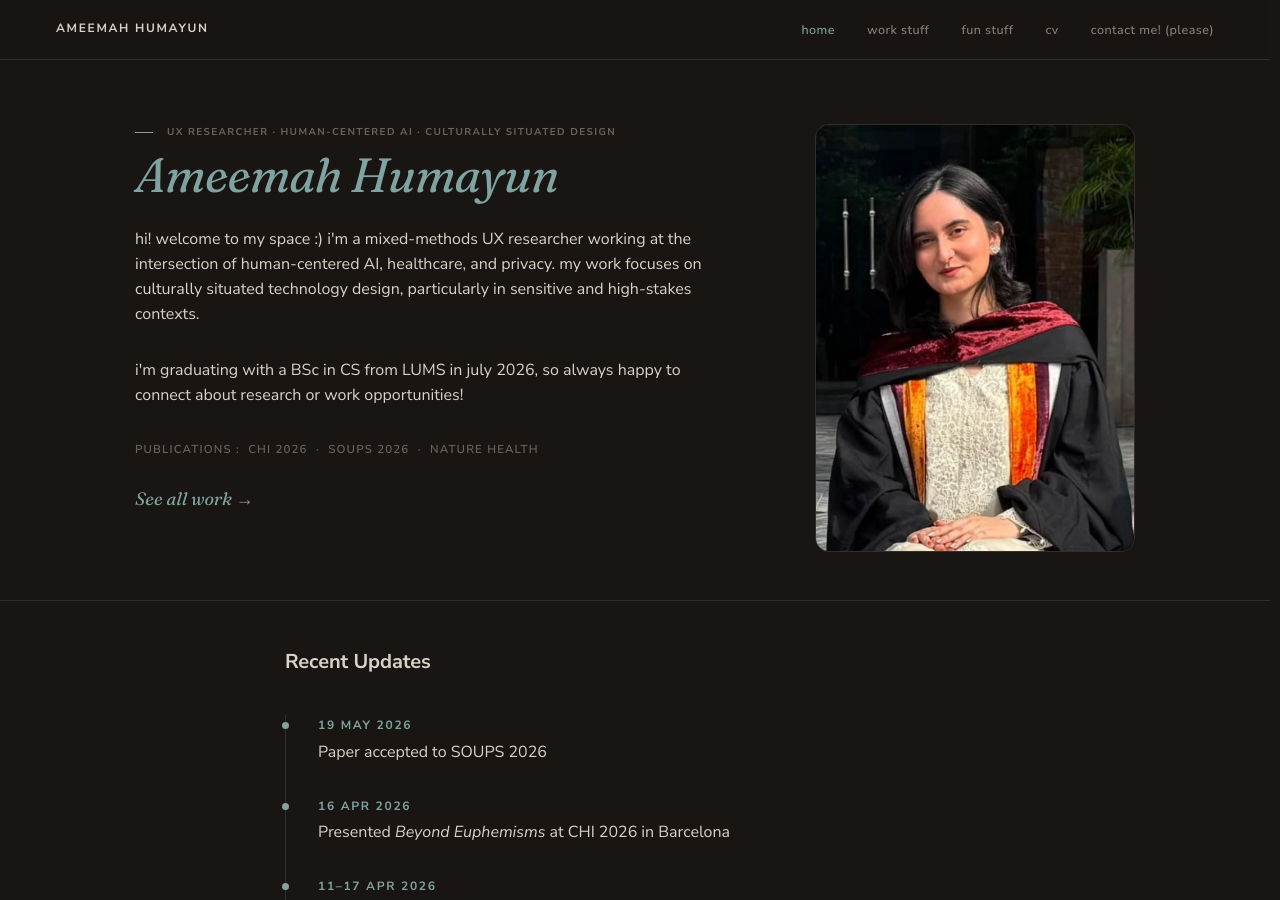
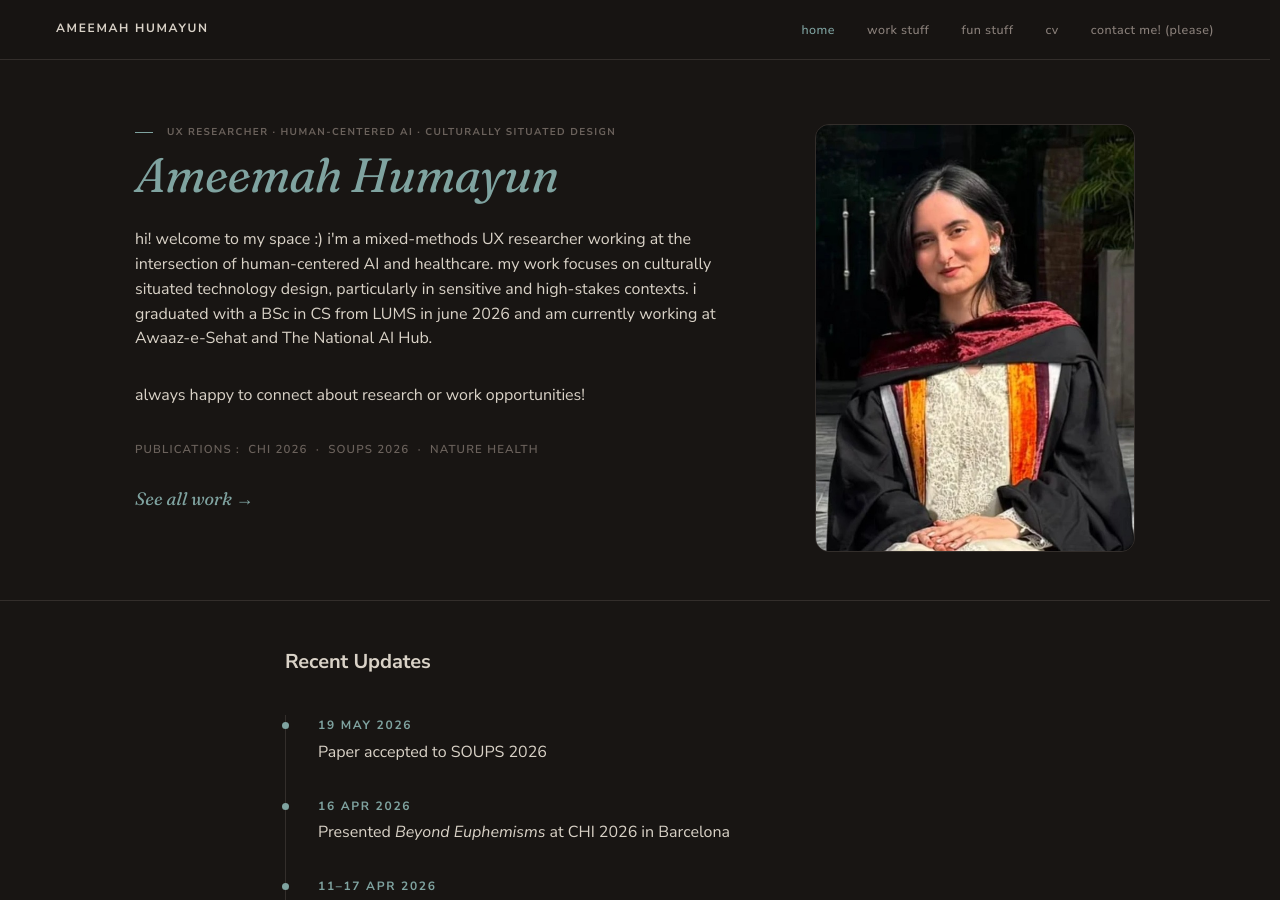
Before and after one commit to ameemahumayun/ameemahumayun.github.io, a Jekyll site: the page built from index.html, in a window 1280 px wide and 900 px high. Built offline with Jekyll 4.4.1, drawn with Linux system fonts in a browser that asks for light colours.

Commit message:
Update index.html

```diff
--- a/index.html
+++ b/index.html
@@ -11,8 +11,8 @@ description: Mixed-methods UX researcher working on human-centered AI for health
     <div class="hero__text">
 <div class="eyebrow eyebrow-rule" style="color:var(--color-text-mute);">UX Researcher · Human-Centered AI · Culturally Situated Design</div>
       <h1 style="margin-top:0.5rem;margin-bottom:1.5rem;"><span class="serif">Ameemah Humayun</span></h1>
-      <p class="lead" style="max-width:600px;font-size:var(--text-base);">hi! welcome to my space :) i'm a mixed-methods UX researcher working at the intersection of human-centered AI, healthcare, and privacy. my work focuses on culturally situated technology design, particularly in sensitive and high-stakes contexts.</p>
-      <p class="lead" style="max-width:600px;font-size:var(--text-base);">i'm graduating with a BSc in CS from LUMS in july 2026, so always happy to connect about research or work opportunities!</p>
+      <p class="lead" style="max-width:600px;font-size:var(--text-base);">hi! welcome to my space :) i'm a mixed-methods UX researcher working at the intersection of human-centered AI and healthcare. my work focuses on culturally situated technology design, particularly in sensitive and high-stakes contexts. i graduated with a BSc in CS from LUMS in june 2026 and am currently working at Awaaz-e-Sehat and The National AI Hub.</p>
+      <p class="lead" style="max-width:600px;font-size:var(--text-base);">always happy to connect about research or work opportunities!</p>
 <p class="eyebrow" style="margin-top:1.5rem;color:var(--color-text-mute);font-weight:600;letter-spacing:0.1em;">
         Publications&nbsp;:&nbsp;
         <a href="https://doi.org/10.1145/3772318.3791315" target="_blank" rel="noopener" class="link-quiet">CHI 2026</a> &nbsp;·&nbsp;
```
